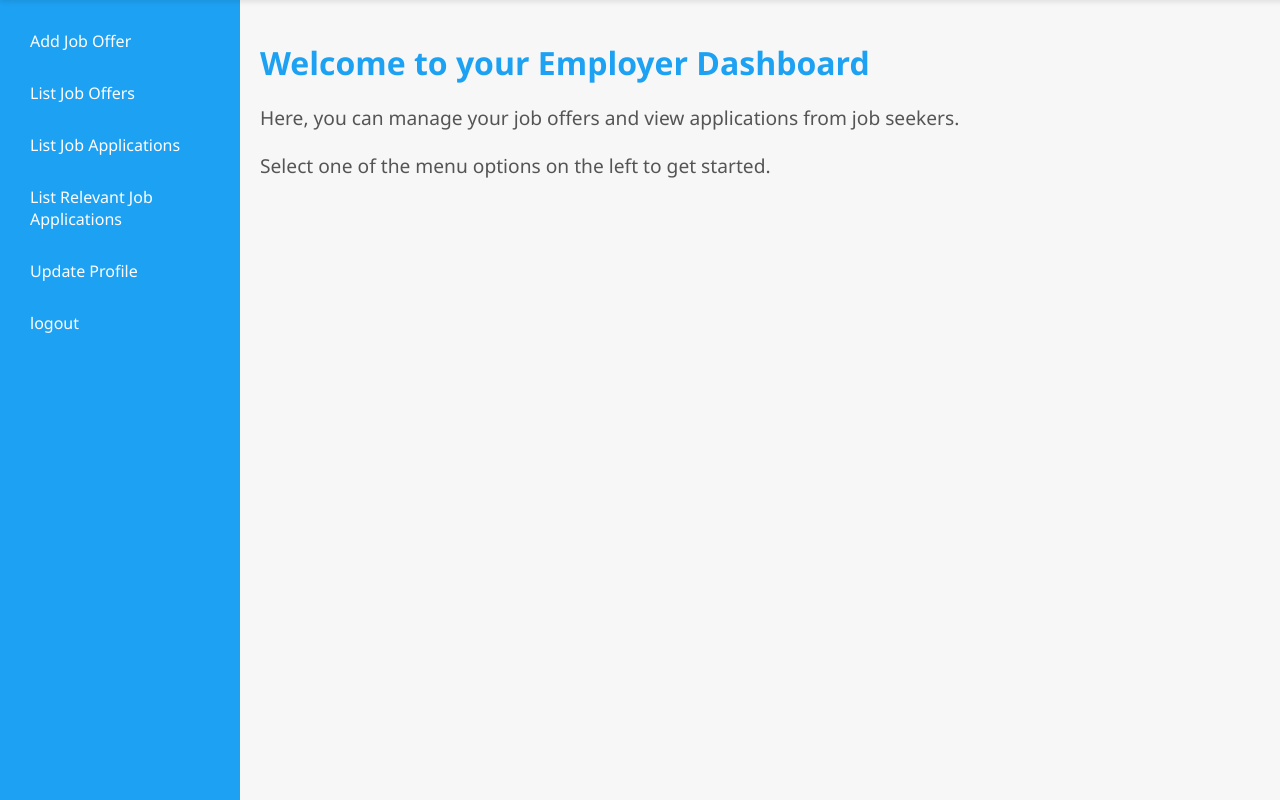
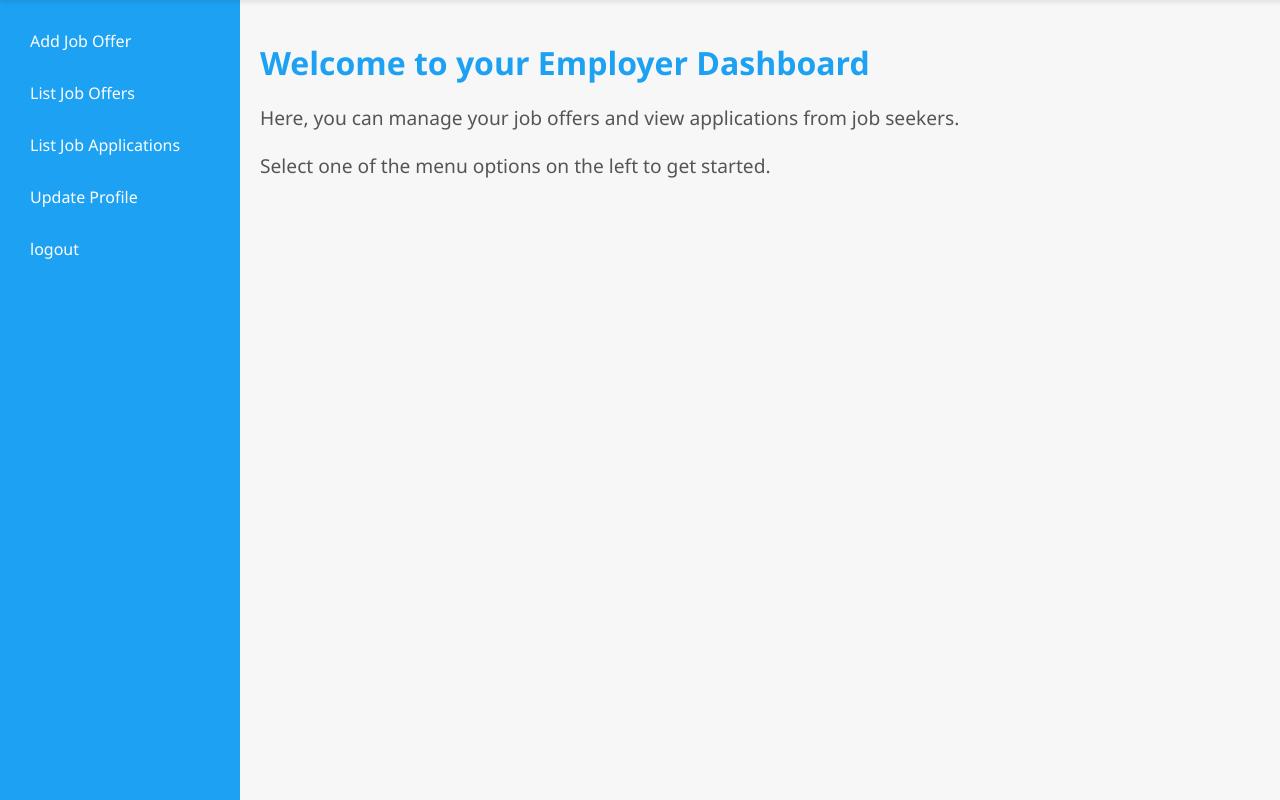
Before and after one commit to ahmedtemimi1902/Projet-PWEB2, a PHP site: page /Profile/Employer/dashboard.php in a window 1280 px wide. Shown: the part 20-820 px from the top of the page. Run offline with PHP 8.4, Linux system fonts and the light colour scheme; the visitor is signed in with stand-in values (Sample User, id 1); data that the repository does not hold is empty.

Commit message:
Update dashboard.php

```diff
--- a/Profile/Employer/dashboard.php
+++ b/Profile/Employer/dashboard.php
@@ -174,9 +174,8 @@ if ($_SERVER['REQUEST_METHOD'] === 'POST') {
         <div class="menu">
             <ul>
                 <li><a href="#" class="menu-link" data-page="add-offer.php">Add Job Offer</a></li>
-                <li><a href="#" class="menu-app" data-page="list-offers.php">List Job Offers</a></li>
+                <li><a href="#" class="menu-link" data-page="list-offers.php">List Job Offers</a></li>
                 <li><a href="#" class="menu-app" data-page="list-applications.php">List Job Applications</a></li>
-                <li><a href="#" class="menu-app" data-page="list-relevant-applications.php">List Relevant Job Applications</a></li>
                 <li><a href="#" class="menu-link" data-page="update_profile.php">Update Profile</a></li>
                 <li><a href="dashboard.php?logout=<?php echo $user_id; ?>" class="logout-btn">logout</a></li>
 
```
